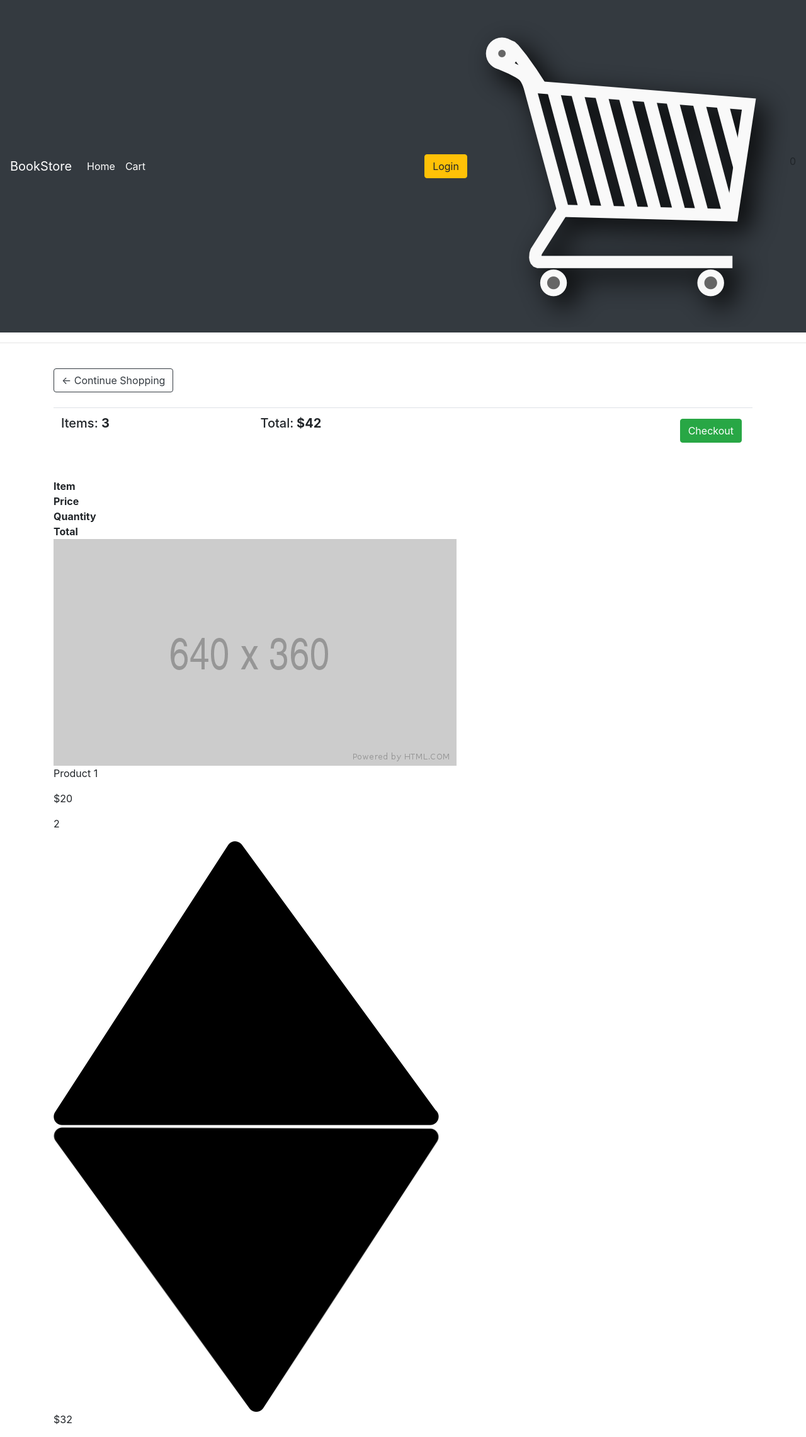
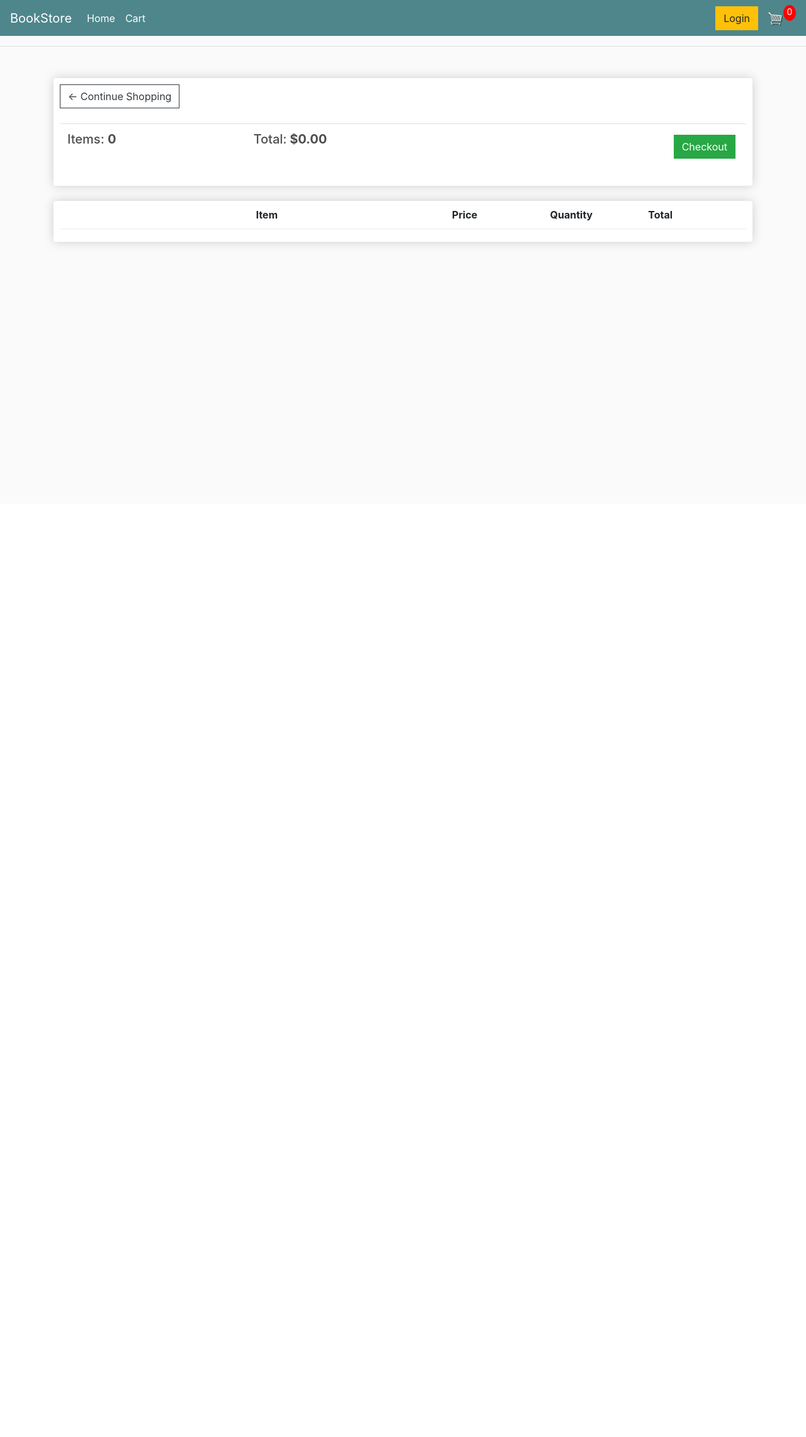
Before and after one commit to hoan3232/Django_helloworld, a Django app: page /cart/Cart/ in a window 1280 px wide. Shown: the whole page at 63% size. After the commit the page ends 392 px from the top, so only its background shows below. Run offline with Django 4.2, Linux system fonts and the light colour scheme; lists and menus that the app fills with data are empty; some libraries are stand-ins or nearby versions.

Commit message:
UI(Cart, Order), Token

```diff
--- /dev/null
+++ b/src/shoppingcart/static/css/main.css
@@ -0,0 +1,99 @@
+body{
+	background-color: hsl(0, 0%, 98%);
+}
+
+h1,h2,h3,h4,h5,h6{
+	color:hsl(0, 0%, 30%);
+}
+
+.box-element{
+	box-shadow:hsl(0, 0%, 80%) 0 0 16px;
+	background-color: #fff;
+	border-radius: 4px;
+	padding: 10px;
+}
+
+.product{
+	border-radius: 0 0 4px 4px;
+}
+
+.thumbnail{
+	width: 100%;
+	height: 80%;
+	-webkit-box-shadow: -1px -3px 5px -2px rgba(214,214,214,1);
+    -moz-box-shadow: -1px -3px 5px -2px rgba(214,214,214,1);
+    box-shadow: -1px -3px 5px -2px rgba(214,214,214,1);
+}
+
+.bg-dark{
+	background-color: #4f868c!important;
+}
+
+#cart-icon{
+	width:25px;
+	display: inline-block;
+	margin-left: 15px;
+}
+
+#cart-total{
+	display: block;
+	text-align: center;
+	color:#fff;
+	background-color: red;
+	width: 20px;
+	height: 25px;
+	border-radius: 50%;
+	font-size: 14px;
+}
+
+.col-lg-4, .col-lg-6, .col-lg-8, .col-lg-12{
+	margin-top: 10px;
+}
+
+.btn{
+	border-radius: 0;
+}
+
+.row-image{
+	width: 100px;
+}
+
+.form-field{
+	width:250px;
+	display: inline-block;
+	padding: 5px;
+}
+
+.cart-row{
+	display: flex;
+    align-items: flex-stretch;
+    padding-bottom: 10px;
+    margin-bottom: 10px;
+    border-bottom: 1px solid #ececec;
+
+}
+
+.quantity{
+	display: inline-block;
+	font-weight: 700;
+	padding-right:10px;
+
+
+}
+
+.chg-quantity{
+	width: 12px;
+	cursor: pointer;
+	display: block;
+	margin-top: 5px;
+	transition:.1s;
+}
+
+.chg-quantity:hover{
+	opacity: .6;
+}
+
+
+.hidden{
+	display: none!important;
+}
--- a/src/shoppingcart/static/js/cart.js
+++ b/src/shoppingcart/static/js/cart.js
@@ -1 +1,39 @@
-console.log('Hello world!')
+var updateBtn = document.getElementsByClassName('update-cart')
+
+for (i = 0; i < updateBtn.length; i++) {
+    updateBtn[i].addEventListener('click', function(){
+        var productID = this.dataset.product
+        var action = this.dataset.action
+        console.log('productID: ', productID, 'Action: ', action)
+        console.log('User: ', user)
+
+        if (user == 'AnonymousUser') {
+            console.log('User is not authenticated')
+        }else {
+            updateUserOrder(productID, action)
+        }
+    })
+}
+
+function updateUserOrder(productID, action) {
+    console.log('User is logged in, sending data...')
+
+    var url = '/cart/update_item/'
+
+    fetch(url, {
+        method:'POST',
+        headers: {
+            'Content-Type' : 'application/json',
+            'X-CSRFToken' : csrftoken
+        },
+        body:JSON.stringify({'productID': productID, 'action': action})
+    })
+
+    .then((respone) => {
+        return respone.json()
+    })
+
+    .then((data) => {
+        console.log('Data: ', data)
+    });
+}
--- a/src/shoppingcart/templates/cart.html
+++ b/src/shoppingcart/templates/cart.html
@@ -11,8 +11,8 @@
 				<br>
 				<table class="table">
 					<tr>
-						<th><h5>Items: <strong>3</strong></h5></th>
-						<th><h5>Total:<strong> $42</strong></h5></th>
+						<th><h5>Items: <strong>{{order.get_cart_items}}</strong></h5></th>
+						<th><h5>Total:<strong> ${{order.get_cart_total|floatformat:2}}</strong></h5></th>
 						<th>
 							<a  style="float:right; margin:5px;" class="btn btn-success" href="{% url 'checkout' %}">Checkout</a>
 						</th>
@@ -30,22 +30,22 @@
 					<div style="flex:1"><strong>Quantity</strong></div>
 					<div style="flex:1"><strong>Total</strong></div>
 				</div>
-
+				{% for item in items %}
 				<div class="cart-row">
-					<div style="flex:2"><img class="row-image" src="{% static 'images/placeholder.png' %}"></div>
-					<div style="flex:2"><p>Product 1</p></div>
-					<div style="flex:1"><p>$20</p></div>
+					<div style="flex:2"><img class="row-image" src="{{item.product.imageURL}}"></div>
+					<div style="flex:2"><p>{{item.product.name}}</p></div>
+					<div style="flex:1"><p>${{item.product.price|floatformat:2}}</p></div>
 					<div style="flex:1">
-						<p class="quantity">2</p>
+						<p class="quantity">{{item.quantity}}</p>
 						<div class="quantity">
 							<img class="chg-quantity" src="{% static  'images/arrow-up.png' %}">
 
 							<img class="chg-quantity" src="{% static  'images/arrow-down.png' %}">
 						</div>
 					</div>
-					<div style="flex:1"><p>$32</p></div>
+					<div style="flex:1"><p>${{item.get_total|floatformat:2}}</p></div>
 				</div>
-
+				{% endfor %}
 			</div>
 		</div>
 	</div>
--- a/src/shoppingcart/templates/main.html
+++ b/src/shoppingcart/templates/main.html
@@ -16,6 +16,27 @@
 	<link rel="stylesheet" href="https://stackpath.bootstrapcdn.com/bootstrap/4.4.1/css/bootstrap.min.css" integrity="sha384-Vkoo8x4CGsO3+Hhxv8T/Q5PaXtkKtu6ug5TOeNV6gBiFeWPGFN9MuhOf23Q9Ifjh" crossorigin="anonymous">
 
 	<link rel="stylesheet" type="text/css" href="{% static 'css/main.css' %}">
+
+	<script type="text/javascript">
+		var user = '{{request.user}}'
+
+		function getToken(name) {
+			let cookieValue = null;
+			if (document.cookie && document.cookie !== '') {
+				const cookies = document.cookie.split(';');
+				for (let i = 0; i < cookies.length; i++) {
+					const cookie = cookies[i].trim();
+					// Does this cookie string begin with the name we want?
+					if (cookie.substring(0, name.length + 1) === (name + '=')) {
+						cookieValue = decodeURIComponent(cookie.substring(name.length + 1));
+						break;
+					}
+				}
+			}
+			return cookieValue;
+		}
+		const csrftoken = getToken('csrftoken');
+	</script>
 </head>
 <body>
 	<nav class="navbar navbar-expand-lg navbar-dark bg-dark">
@@ -59,5 +80,7 @@
 
 	<script src="https://stackpath.bootstrapcdn.com/bootstrap/4.4.1/js/bootstrap.min.js" integrity="sha384-wfSDF2E50Y2D1uUdj0O3uMBJnjuUD4Ih7YwaYd1iqfktj0Uod8GCExl3Og8ifwB6" crossorigin="anonymous"></script>
 
+	<script type="text/javascript" src="{% static 'js/cart.js' %}"></script>
+
 </body>
 </html>
--- a/src/shoppingcart/templates/store.html
+++ b/src/shoppingcart/templates/store.html
@@ -4,12 +4,12 @@
 	<div class="row">
 		{% for product in products %}
 		<div class="col-lg-4">
-			<img class="thumbnail" src="{% static 'images/book1.jpg' %}">
+			<img class="thumbnail" src="{{product.imageURL}}">
 			<div class="box-element product">
 				<h6><strong>{{product.name}}</strong></h6>
 				<hr>
 
-				<button  class="btn btn-outline-secondary add-btn">Add to Cart</button>
+				<button data-product={{product.id}} data-action ="add" class="btn btn-outline-secondary add-btn update-cart">Add to Cart</button>
 				<a class="btn btn-outline-success" href="#">View</a>
 				<h4 style="display: inline-block; float: right"><strong>${{product.price|floatformat:2}}</strong></h4>
 
--- a/src/shoppingcart/urls.py
+++ b/src/shoppingcart/urls.py
@@ -4,5 +4,6 @@ from . import views
 urlpatterns = [
     path('Cart/', views.Cart, name='cart'),
     path('CheckOut/', views.CheckOut, name='checkout'),
-    path('Store/', views.Store, name='store')
+    path('Store/', views.Store, name='store'),
+    path('update_item/', views.updateItem, name="update_item"),
 ]
--- a/src/shoppingcart/views.py
+++ b/src/shoppingcart/views.py
@@ -1,19 +1,40 @@
 from multiprocessing import context
 from django.shortcuts import render
 from .models import *
+from django.http import JsonResponse
 
 
 # Create your views here.
 
 def Store(request):
     products = Product.objects.all()
-    context = {'products': products}
+    context = {'products':products}
     return render(request, 'store.html', context)
 
 def Cart(request):
-    context =  {'title': 'Cart'}
+
+    if request.user.is_authenticated:
+        customer = request.user.customer
+        order, created = Order.objects.get_or_create(customer=customer, complete=False)
+        items = order.orderitem_set.all()
+    else:
+        items = []
+        order = {'get_cart_total':0, 'get_cart_items':0}
+
+    context =  {'title':'Cart', 'items':items, 'order':order}
     return render(request, 'cart.html', context)
 
 def CheckOut(request):
-    context = {'title': 'Checkout'}
+    if request.user.is_authenticated:
+        customer = request.user.customer
+        order, created = Order.objects.get_or_create(customer=customer, complete=False)
+        items = order.orderitem_set.all()
+    else:
+        items = []
+        order = {'get_cart_total':0, 'get_cart_items':0}
+
+    context = {'title':'Checkout', 'items':items, 'order':order}
     return render(request, 'checkout.html', context)
+
+def updateItem(request):
+    return JsonResponse('Item was added', safe=False)
```
Also changed, not shown: src/shoppingcart/models.py (+28 -0 lines), src/shoppingcart/templates/checkout.html (+8 -6 lines), src/shoppingcart/static/images/book2.jpg (added), src/shoppingcart/static/images/book3.jpg (added), src/shoppingcart/static/images/book4.jpg (added), src/shoppingcart/static/images/book5.jpg (added), src/shoppingcart/static/images/book6.jpg (added).
